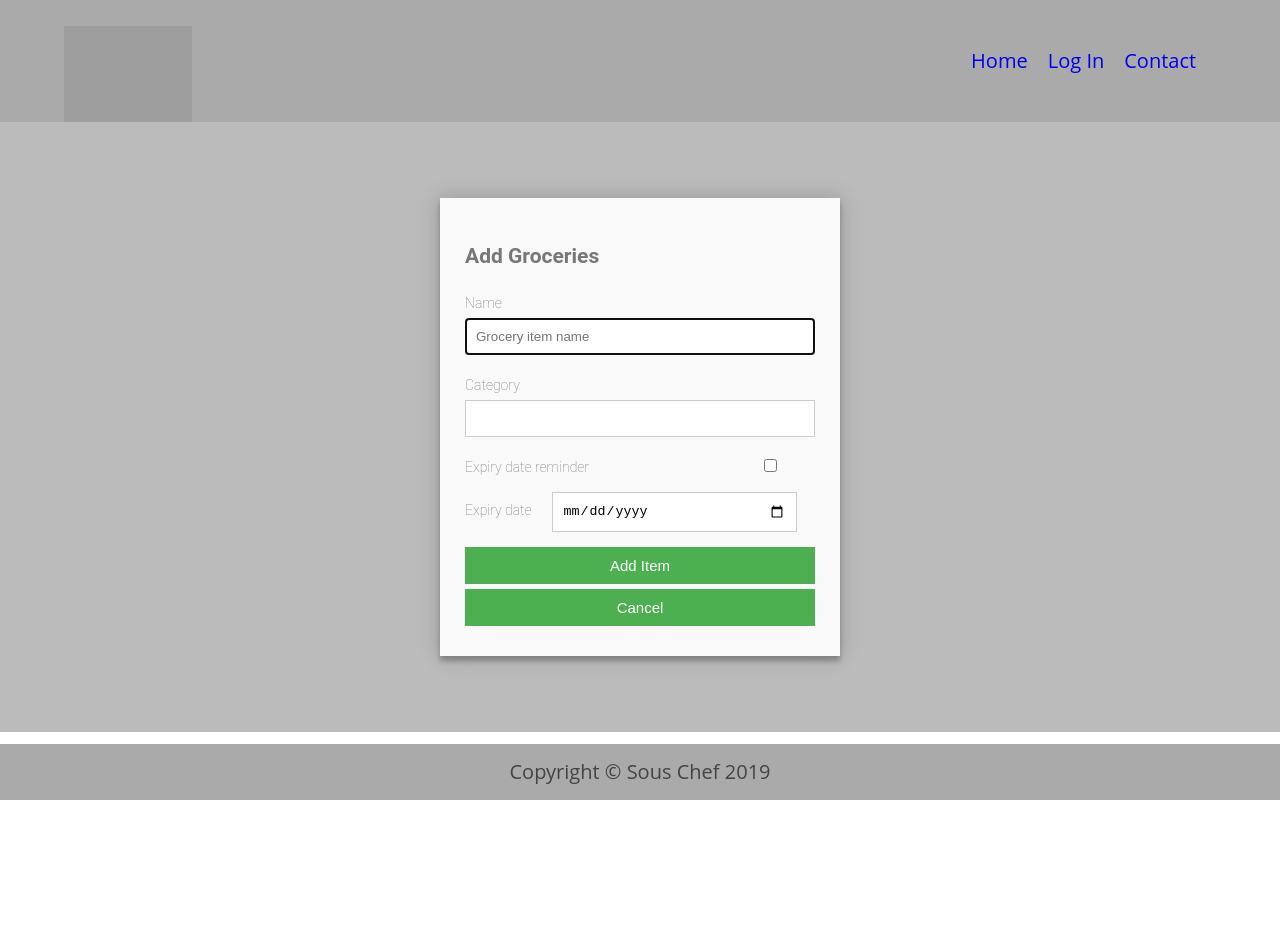
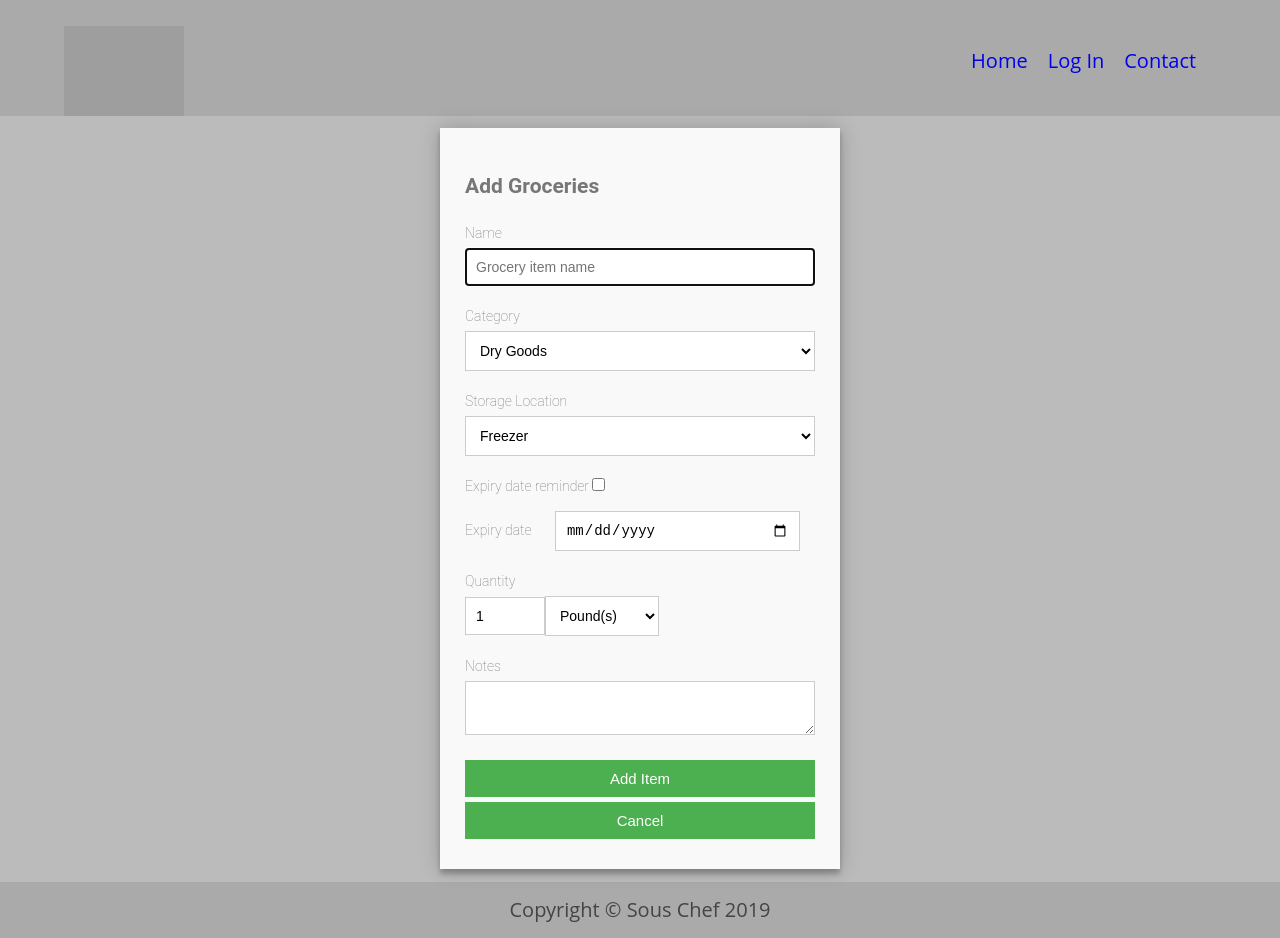
Before and after one commit to muzhaqi16/sous-chef-client, a React (Create React App) app: page /add_groceries in a window 1280 px wide. Before the commit the page ends 800 px from the top, so only its background shows below. Built offline with nearby package versions, Linux system fonts and the light colour scheme; grey boxes are pictures that could not be loaded.

Commit message:
separate items by location

```diff
--- a/src/App.css
+++ b/src/App.css
@@ -18,8 +18,7 @@ body {
 }
 main {
   display: flex;
-  flex-direction: row;
+  flex-direction: column;
   flex-wrap: wrap;
   height: 100%;
-  align-content: flex-start;
 }
--- a/src/components/Header/Header.css
+++ b/src/components/Header/Header.css
@@ -15,5 +15,5 @@ a{
 }
 #logo{
     float: left;
-    width:10vw;
+    width:15vh;
 }
--- a/src/groceriesData.js
+++ b/src/groceriesData.js
@@ -1,29 +1,44 @@
 export default [{
     "id": "1",
-        "name": "apples",
-        "category": "fruits"
+    "name": "Apples",
+    "category": "fruits",
+    "location": "fridge",
+    "expires": "08/02/2019",
+    "reminder": true,
+    "quantity": "2",
+    "unit": "pounds",
+    "notes": "Red crispy apples, my kids favorites"
 }, {
     "id": "2",
-        "name": "oranges",
-        "category": "fruits"
-
+    "name": "Oranges",
+    "location": "fridge",
+    "category": "fruits",
+    "expires": "08/02/2019"
 },
 {
     "id": "3",
     "name": "Ice Cream",
-        "category": "sweets"
+    "category": "sweets",
+    "location": "freezer",
+    "expires": "08/02/2019"
 }, {
     "id": "4",
-        "name": "bacon",
-        "category": "meat"
+    "name": "Bacon",
+    "location": "freezer",
+    "category": "meat",
+    "expires": "08/02/2019"
 },
 {
     "id": "5",
-        "name": "cumin",
-        "category": "spices"
+    "name": "Cumin",
+    "location": "pantry",
+    "category": "spices",
+    "expires": "08/02/2019"
 }, {
     "id": "6",
-        "name": "parpika",
-        "category": "spices"
+    "name": "Parpika",
+    "location": "pantry",
+    "category": "spices",
+    "expires": "08/02/2019"
 }
 ];
--- a/src/routes/AddGroceriesPage/AddGroceriesPage.css
+++ b/src/routes/AddGroceriesPage/AddGroceriesPage.css
@@ -7,6 +7,7 @@
   font-size: 14px;
   line-height: 30px;
   color: #777;
+  padding: 1%;
 }
 #add-groceries-form{
   text-align: left;
@@ -16,12 +17,13 @@
   margin: 0 auto;
   box-shadow: 0 0 20px 0 rgba(0, 0, 0, 0.2), 0 5px 5px 0 rgba(0, 0, 0, 0.24);
 }
-#add-groceries-form input{
+#add-groceries-form input,select,textarea{
      width: 100%;
   border: 1px solid #ccc;
   background: #FFF;
   margin: 0 0 5px;
   padding: 10px;
+  font-size: 14px;
 }
 #add-groceries-form button[type="submit"] {
   cursor: pointer;
@@ -37,7 +39,7 @@
   background: #43A047;
 }
 #add-groceries-from label{
-    margin: 5px 0 15px;
+  margin: 5px 0 15px;
   display: block;
   font-size: 13px;
   font-weight: 400;
@@ -51,9 +53,14 @@ fieldset {
 }
 #add-groceries-form input#reminder{
     width: auto;
-    margin-left: 50%;
 }
 #add-groceries-form input#expiry-date{
     width: 70%;
     margin-left: 20px;
 }
+#add-groceries-form #quantity,#unit{
+  width: auto;
+}
+#add-groceries-form #unit{
+  width: auto;
+}
--- a/src/routes/AddGroceriesPage/AddGroceriesPage.js
+++ b/src/routes/AddGroceriesPage/AddGroceriesPage.js
@@ -8,12 +8,21 @@ export default class AddGroceries extends Component {
     handleSubmit = ev => {
         ev.preventDefault();
         const { location, history } = this.props
-        const destination = (location.state || {}).from || '/groceries'
-        const { name, category } = ev.target;
+        const destination = (location.state || {}).from || '/groceries/all'
+        const { name, category, storageLocation, reminder, quantity, expiration, unit, notes } = ev.target;
         const id = this.context.data.groceries[this.context.data.groceries.length - 1].id;
         const newItem = {
-            "id": parseInt(id) + 1, "name": name.value, "category": category.value
+            "id": parseInt(id) + 1,
+            "name": name.value,
+            "category": category.value,
+            "location": storageLocation.value,
+            "expires": expiration.value,
+            "reminder": reminder.value,
+            "quantity": quantity.value,
+            "unit": unit.value,
+            "notes": notes.value
         }
+        console.log(newItem);
         this.context.addGroceries(newItem);
         history.push(destination);
     }
@@ -28,15 +37,47 @@ export default class AddGroceries extends Component {
                     </fieldset>
                     <fieldset>
                         <label htmlFor='category'>Category</label>
-                        <input type="text" id="category" required name="category"></input>
+                        <select id="category" required name="category">
+                            <option value="dry">Dry Goods</option>
+                            <option value="veg">Vegetables</option>
+                            <option value="herbs">Herbs &amp; Spices</option>
+                            <option value="oils">Oils &amp; Spices</option>
+                            <option value="frozen">Frozen</option>
+                            <option value="canned">Canned Foods</option>
+                            <option value="bottles">Bottles &amp; Jars</option>
+                        </select>
                     </fieldset>
                     <fieldset>
-                        <label for="reminder">Expiry date reminder</label>
+                        <label htmlFor='location'>Storage Location</label>
+                        <select id="location" required name="storageLocation">
+                            <option value="freezer">Freezer</option>
+                            <option value="fridge">Fridge</option>
+                            <option value="pantry">Pantry</option>
+                        </select>
+                    </fieldset>
+                    <fieldset>
+                        <label htmlFor="reminder">Expiry date reminder </label>
                         <input type="checkbox" id="reminder" />
                     </fieldset>
                     <fieldset>
-                        <label for="expiry-date">Expiry date</label>
-                        <input type="date" id="expiry-date" />
+                        <label htmlFor="expiry-date">Expiry date </label>
+                        <input type="date" id="expiry-date" name="expiration" />
+                    </fieldset>
+                    <fieldset>
+                        <label htmlFor="quantity"> Quantity </label><br />
+                        <input type="number" id="quantity" defaultValue="1" max="100" min="1" name="quantity" />
+
+                        <select id="unit" name="unit">
+                            <option value="lbs">Pound(s)</option>
+                            <option value="kg">Kilogram(s)</option>
+                            <option value="piece">Piece(s)</option>
+                            <option value="bag">Bag(s)</option>
+                            <option value="pckg">Package(s)</option>
+                        </select>
+                    </fieldset>
+                    <fieldset>
+                        <label>Notes</label>
+                        <textarea name="notes"></textarea>
                     </fieldset>
                     <button type='submit'>
                         Add Item
--- a/src/routes/GroceriesListPage/GroceriesListPage.js
+++ b/src/routes/GroceriesListPage/GroceriesListPage.js
@@ -1,9 +1,17 @@
 import React, { Component } from 'react'
+import GroceriesContext from './../../contexts/GroceriesContext';
+import { faMinus } from "@fortawesome/free-solid-svg-icons";
+import { FontAwesomeIcon } from "@fortawesome/react-fontawesome";
+export default class GroceriesListPage extends Component {
+    static contextType = GroceriesContext;
 
-export default class GroceriesListPage extends Component {
+    handleClick = ev => {
+        const id = this.props.groceryItem.id;
+        this.context.deleteGroceries(id);
+    }
     render() {
         return (
-            <li>{this.props.groceryItem.id} {this.props.groceryItem.name} {this.props.groceryItem.category}</li>
+            <li>{this.props.groceryItem.name} Expires in {this.props.groceryItem.expires} {this.props.groceryItem.quantity} {this.props.groceryItem.unit}<FontAwesomeIcon icon={faMinus} onClick={this.handleClick} /></li>
         )
     }
 }
--- a/src/routes/GroceriesPage/GroceriesPage.css
+++ b/src/routes/GroceriesPage/GroceriesPage.css
@@ -7,13 +7,12 @@
 }
 .GroceryList{
     text-align: left;
+    padding: 0;
 }
 
 .GroceryList li {
     list-style: none;
-    width: 200px;
-    height: 10vh;
-    display: inline-block;
+    display:block;
     background-color:#f4f8fa;
     margin: 1%;
     padding: 10px;
--- a/src/routes/GroceriesPage/GroceriesPage.js
+++ b/src/routes/GroceriesPage/GroceriesPage.js
@@ -10,23 +10,29 @@ import './GroceriesPage.css';
 export default class GroceriesPage extends Component {
     static contextType = GroceriesContext;
     render() {
-        let { groceries = [] } = this.context.data;
-
+        const { groceries = [] } = this.context.data;
+        const filter = this.props.match.params.path;
+        const groceryList = groceries.map(items => {
+            if (filter === "all" || items.location === filter) {
+                return <GroceriesListPage groceryItem={items} key={items.id} />
+            }
+            return false;
+        }
+        )
         return (
             <div className="GroceriesPage">
                 <h1>View items from your freezer fridge or pantry</h1>
                 <div>
-                    <button>Freezer</button>
-                    <button>Fridge</button>
-                    <button>Pantry</button>
+                    <Link to="all">All</Link>
+                    <Link to="freezer">Freezer</Link>
+                    <Link to="fridge">Fridge</Link>
+                    <Link to="pantry">Pantry</Link>
 
                 </div>
                 <section className="GroceryList">
                     <ul>
-                        {groceries.map(items =>
-                            <GroceriesListPage groceryItem={items} key={items.id} />
-                        )}
-                        <Link to="/add_groceries">Add items<FontAwesomeIcon icon={faPlus} /></Link>
+                        {groceryList}
+                        <li><Link to="/add_groceries">Add items <FontAwesomeIcon icon={faPlus} /></Link></li>
                     </ul>
                 </section>
             </div>
--- a/src/routes/LadingPage/LandingPage.js
+++ b/src/routes/LadingPage/LandingPage.js
@@ -12,13 +12,13 @@ export default class LandingPage extends Component {
                 </header>
 
                 <section>
-                    <Link to="groceries">Your Groceries</Link>
+                    <Link to="groceries/all">Your Groceries</Link>
                 </section>
                 <section>
-                    <Link to="recipes.html">Generate Recipes</Link>
+                    <Link to="recipes">Generate Recipes</Link>
                 </section>
                 <section>
-                    <Link to="shopping_list.html">Shopping list</Link>
+                    <Link to="shopping_list">Shopping list</Link>
                 </section>
             </>
         )
```
Also changed, not shown: src/App.js (+6 -1 lines). Lines whose indentation alone changed are shown as unchanged.
